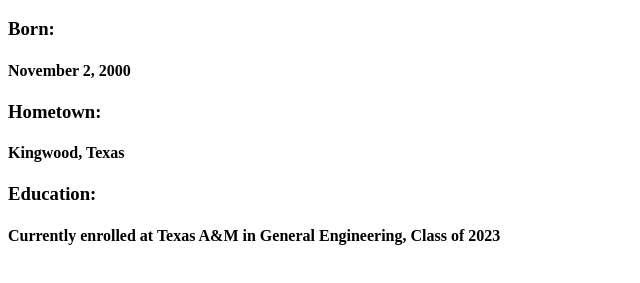
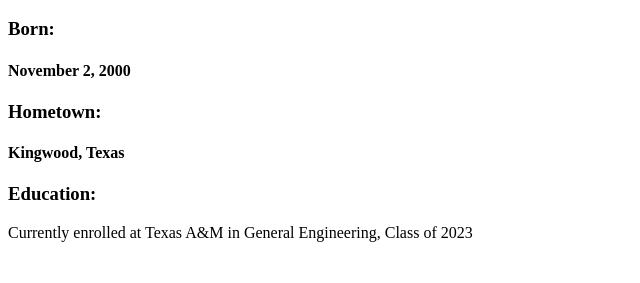
Before and after one commit to austin-hodges/Austin_Hodges, a plain HTML site: page index.html in a window 1280 px wide. Shown: the part 95-378 px from the top of the page, without its empty margins (0-640 px from the left). Drawn offline with Linux system fonts and the light colour scheme.

Commit message:
changed some stuff to a paragraph

```diff
--- a/index.html
+++ b/index.html
@@ -7,7 +7,7 @@
       <h3>Hometown:</h3>
       <h4>Kingwood, Texas</h4>
       <h3>Education:</h3>
-      <h4>Currently enrolled at Texas A&M in General Engineering, Class of 2023</h4>
+      <p>Currently enrolled at Texas A&M in General Engineering, Class of 2023</p>
 
 
 
```
